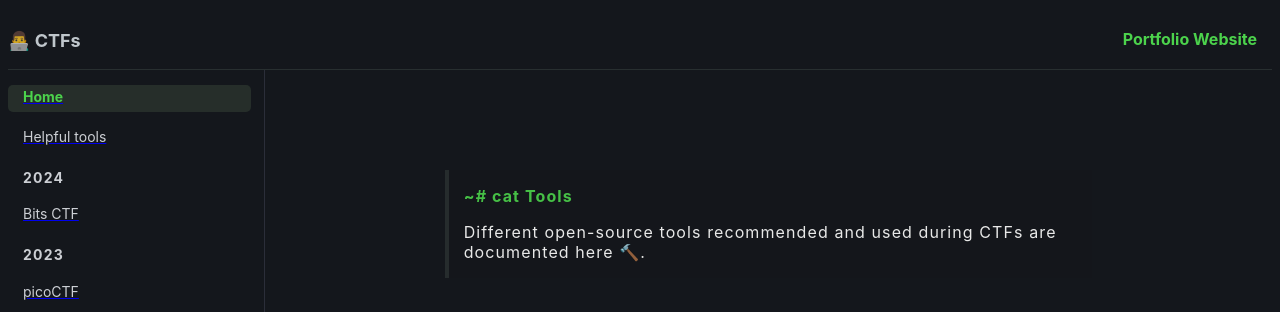
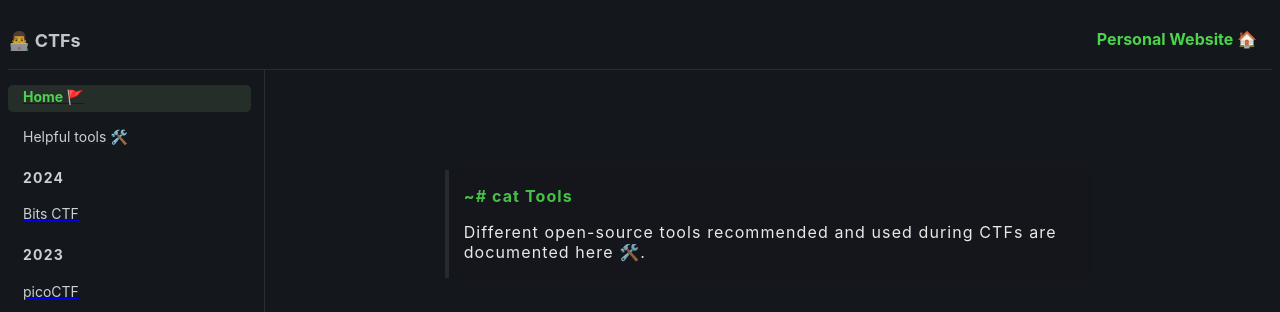
Before and after one commit to trevelling/CTF, a Next.js app: page /tools in a window 1280 px wide. Shown: the top 312 px of the page. Built offline with nearby package versions, Linux system fonts and the light colour scheme.

Commit message:
chore; added some css changes

```diff
--- a/app/tools/page.jsx
+++ b/app/tools/page.jsx
@@ -13,7 +13,7 @@ export default function Tools() {
         </p>
         <p>
           Different open-source tools recommended and used during CTFs are
-          documented here 🔨.
+          documented here 🛠️.
         </p>
       </div>
       <div className={styles.forensicsTitle}>
--- a/app/ui/navbar.jsx
+++ b/app/ui/navbar.jsx
@@ -8,8 +8,8 @@ export default function Navbar() {
       <div className={styles.sideBarTop}>
         <p className={styles.sideBarLogoName}>👨‍💻 CTFs</p>
       </div>
-      <a className={styles.navitem} href="https://trevelling.github.io/tev/">
-        Portfolio Website
+      <a className={styles.navitem} href="https://trevelling.github.io/tev/" target="blank" >
+        Personal Website 🏠
       </a>
     </nav>
   );
--- a/app/ui/sidebar.jsx
+++ b/app/ui/sidebar.jsx
@@ -34,30 +34,29 @@ export default function Sidebar() {
                       }`}
                       onClick={() => handleLinkClick(href, isLink)}
                     >
-                      <span className={styles.sideBarName}>{name}</span>
+                      <span className={styles.sideBarName} style={{ textDecoration: "none" }}>{name}</span>
                     </span>
                   </Link>
                 </span>
               ) : (
-                <span className={styles.sideBarName}>{name}</span>
+                <span className={styles.sideBarName} style={{ textDecoration: "none" }}>{name}</span>
               )}
             </li>
           ))}
         </div>
       </aside>
-
     </div>
   );
 }
 
 const sideBarItems = [
   {
-    name: "Home",
+    name: "Home 🚩",
     href: "/",
     isLink: true,
   },
   {
-    name: "Helpful tools",
+    name: "Helpful tools 🛠️",
     href: "/tools",
     isLink: true,
   },
```
